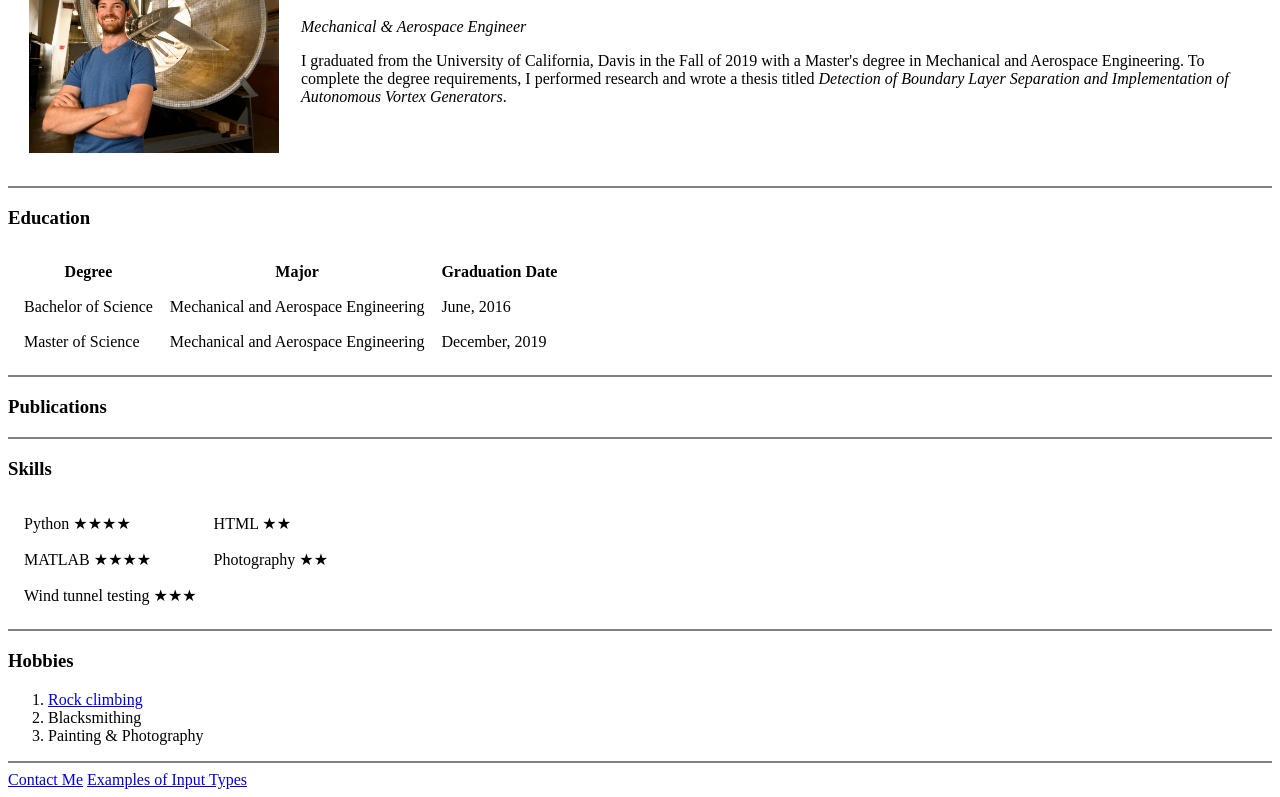
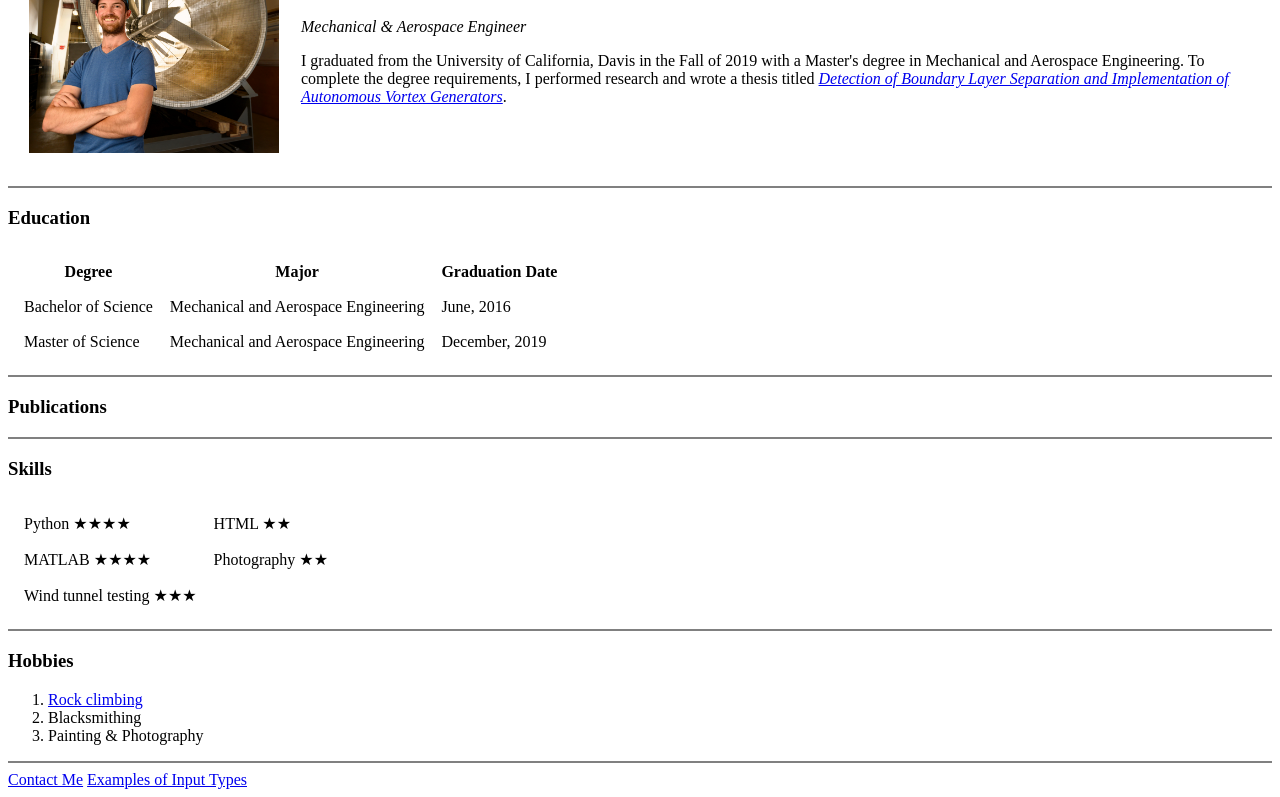
Before and after one commit to sdmorice/personal_website, a plain HTML site: page index.html in a window 1280 px wide. Shown: the part 126-923 px from the top of the page. Drawn offline with Linux system fonts and the light colour scheme.

Commit message:
added link to thesis

```diff
--- a/index.html
+++ b/index.html
@@ -15,7 +15,7 @@
         <p><em>Mechanical & Aerospace Engineer</em></p>
         <p>
           I graduated from the University of California, Davis in the Fall of 2019 with a Master's degree in Mechanical and Aerospace Engineering.
-          To complete the degree requirements, I performed research and wrote a thesis titled <em>Detection of Boundary Layer Separation and Implementation of Autonomous Vortex Generators</em>.
+          To complete the degree requirements, I performed research and wrote a thesis titled <a href="ucdavisthesis_Morice_main.pdf"><em>Detection of Boundary Layer Separation and Implementation of Autonomous Vortex Generators</em></a>.
         </p>
       </td>
     </tr>
```
